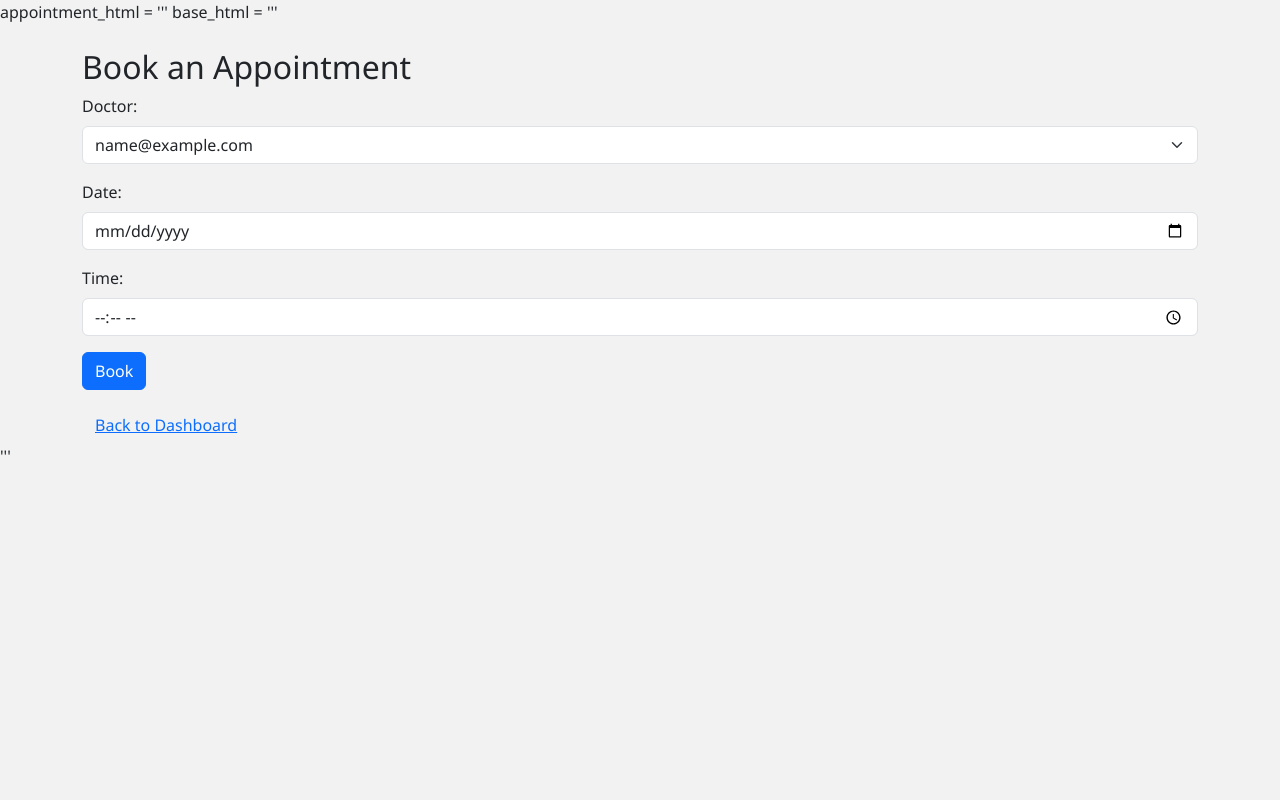
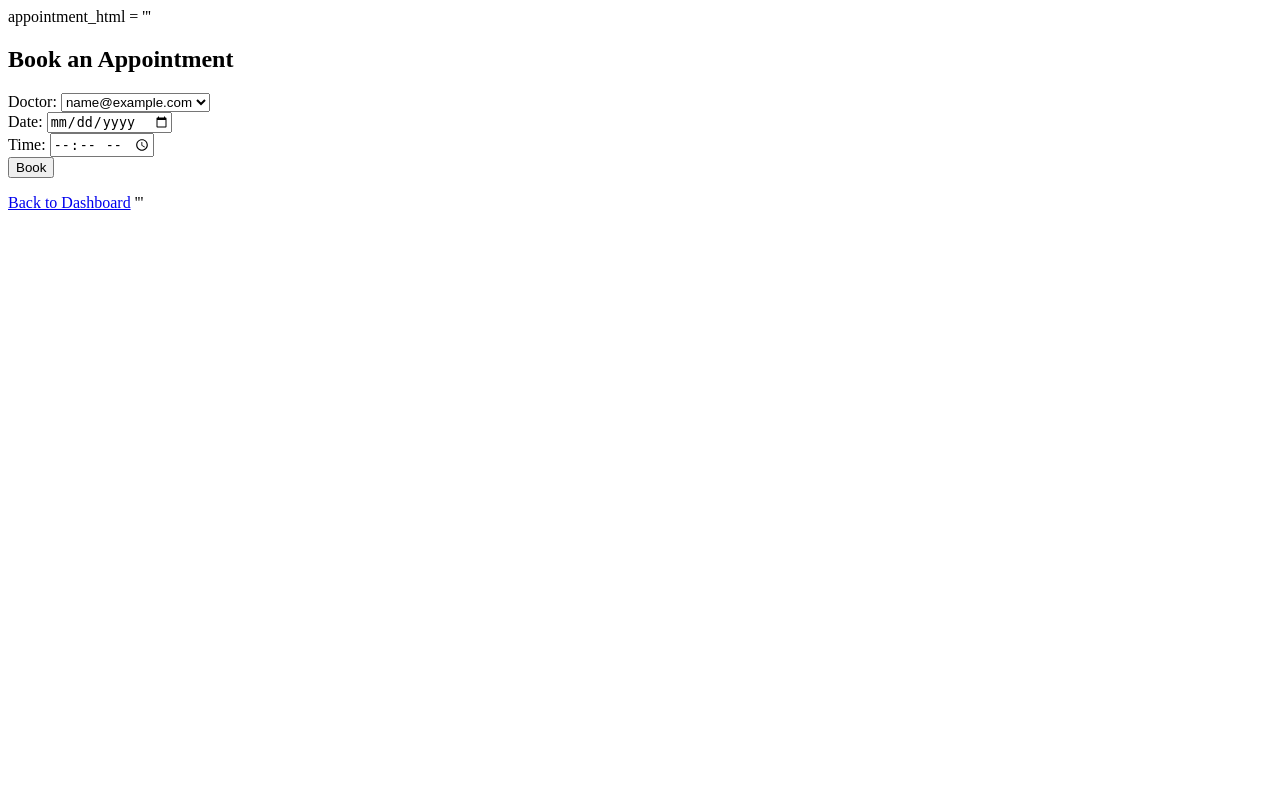
Before and after one commit to Sivanesh27/medivault, a Python web app: template templates/appointment.html in a window 1280 px wide. Run offline with Jinja, Linux system fonts and the light colour scheme; the template is opened without the code that fills it: most values are stand-ins (such as "Sample title", 1, 10 or a date in 2020).

Commit message:
Update appointment.html

```diff
--- a/templates/appointment.html
+++ b/templates/appointment.html
@@ -1,27 +1,21 @@
 appointment_html = '''
-{% extends 'base.html' %}
-{% block title %}Book Appointment{% endblock %}
-{% block content %}
+<!DOCTYPE html>
+<html>
+<head><title>Book Appointment</title></head>
+<body>
 <h2>Book an Appointment</h2>
 <form method="POST">
-    <div class="mb-3">
-        <label for="doctor_id" class="form-label">Doctor:</label>
-        <select name="doctor_id" class="form-select">
-            {% for doctor in doctors %}
-            <option value="{{ doctor.id }}">{{ doctor.email }}</option>
-            {% endfor %}
-        </select>
-    </div>
-    <div class="mb-3">
-        <label class="form-label">Date:</label>
-        <input type="date" name="date" class="form-control" required>
-    </div>
-    <div class="mb-3">
-        <label class="form-label">Time:</label>
-        <input type="time" name="time" class="form-control" required>
-    </div>
-    <button type="submit" class="btn btn-primary">Book</button>
+    Doctor:
+    <select name="doctor_id">
+        {% for doctor in doctors %}
+        <option value="{{ doctor.id }}">{{ doctor.email }}</option>
+        {% endfor %}
+    </select><br>
+    Date: <input type="date" name="date" required><br>
+    Time: <input type="time" name="time" required><br>
+    <button type="submit">Book</button>
 </form>
-<a href="/dashboard" class="btn btn-link">Back to Dashboard</a>
-{% endblock %}
+<a href="/dashboard">Back to Dashboard</a>
+</body>
+</html>
 '''
```
